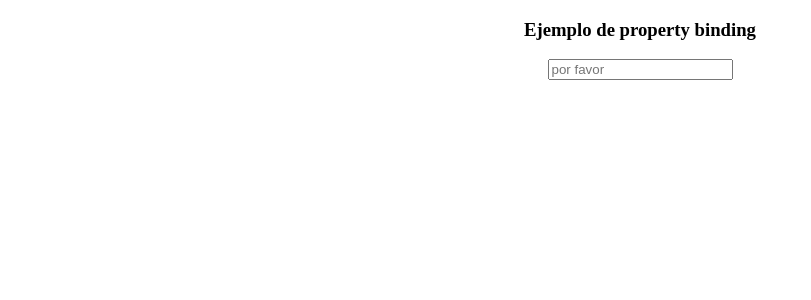
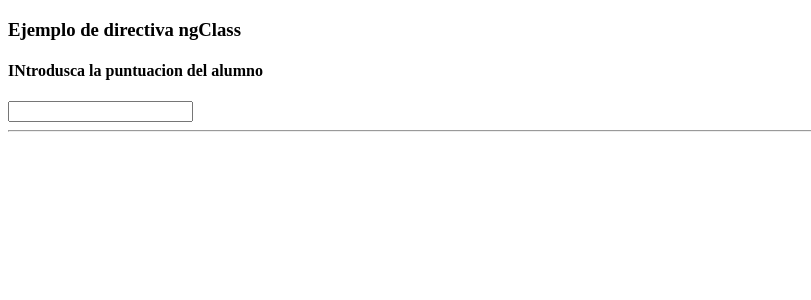
Before and after one commit to JMVasquezR/tutoAngular, an Angular app: page / in a window 1280 px wide. Shown: the top 300 px of the page, without its empty margins (0-811 px from the left). Built offline with nearby package versions, Linux system fonts and the light colour scheme.

Commit message:
Se agrego los modulos nuevos en el app.module.

```diff
--- a/src/app/app.component.html
+++ b/src/app/app.component.html
@@ -1,4 +1,9 @@
-<div style="text-align: center">
-  <h3>Ejemplo de property binding</h3>
-  <app-ejpropertybinding></app-ejpropertybinding>
+<div class="container">
+  <h3>Ejemplo de directiva ngClass</h3>
+  <!--<app-ejpropertybinding></app-ejpropertybinding>-->
+  <!--<app-ejeventbinding></app-ejeventbinding>-->
+  <!--<app-ej2waybinding></app-ej2waybinding>-->
+  <!--<app-ejdirectivangif></app-ejdirectivangif>-->
+  <!--<app-ejdirectivangstyle></app-ejdirectivangstyle>-->
+  <app-ejdirectivangclass></app-ejdirectivangclass>
 </div>
```
Also changed, not shown: src/app/app.module.ts (+18 -6 lines).
